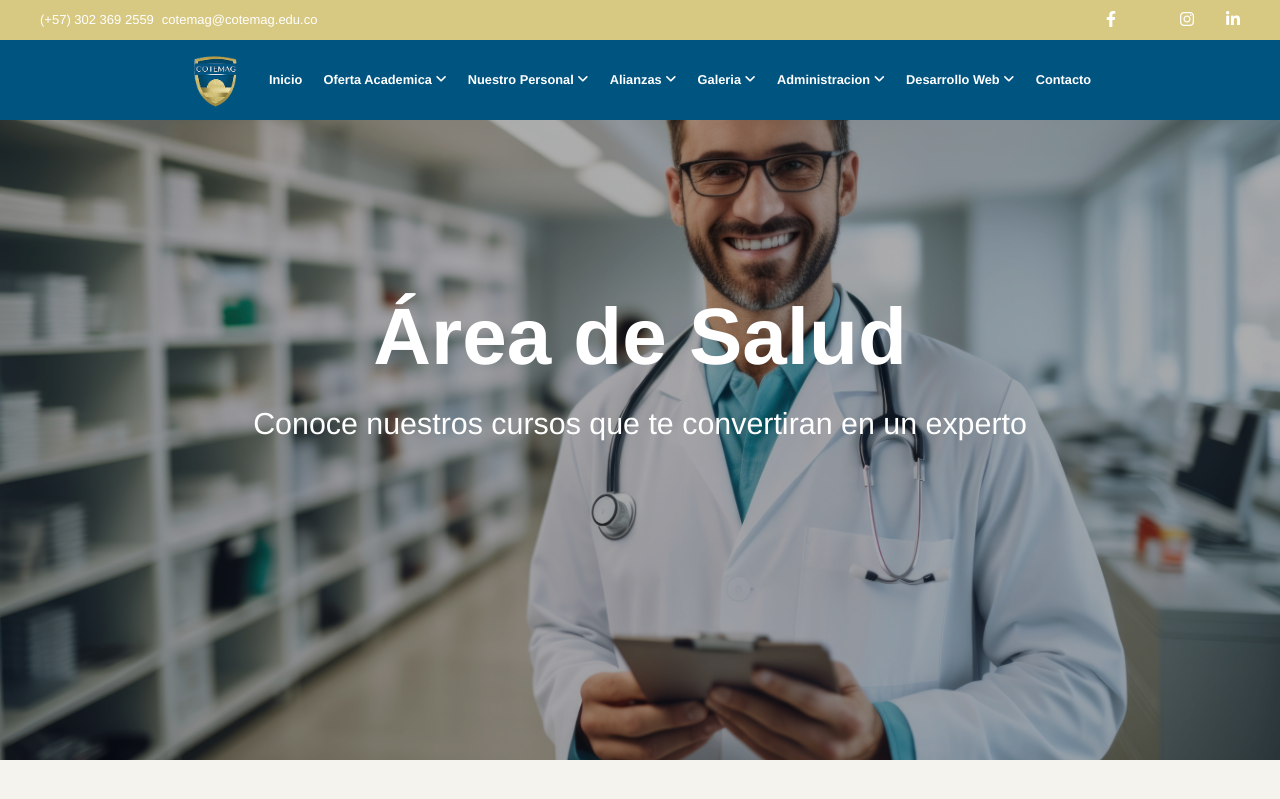
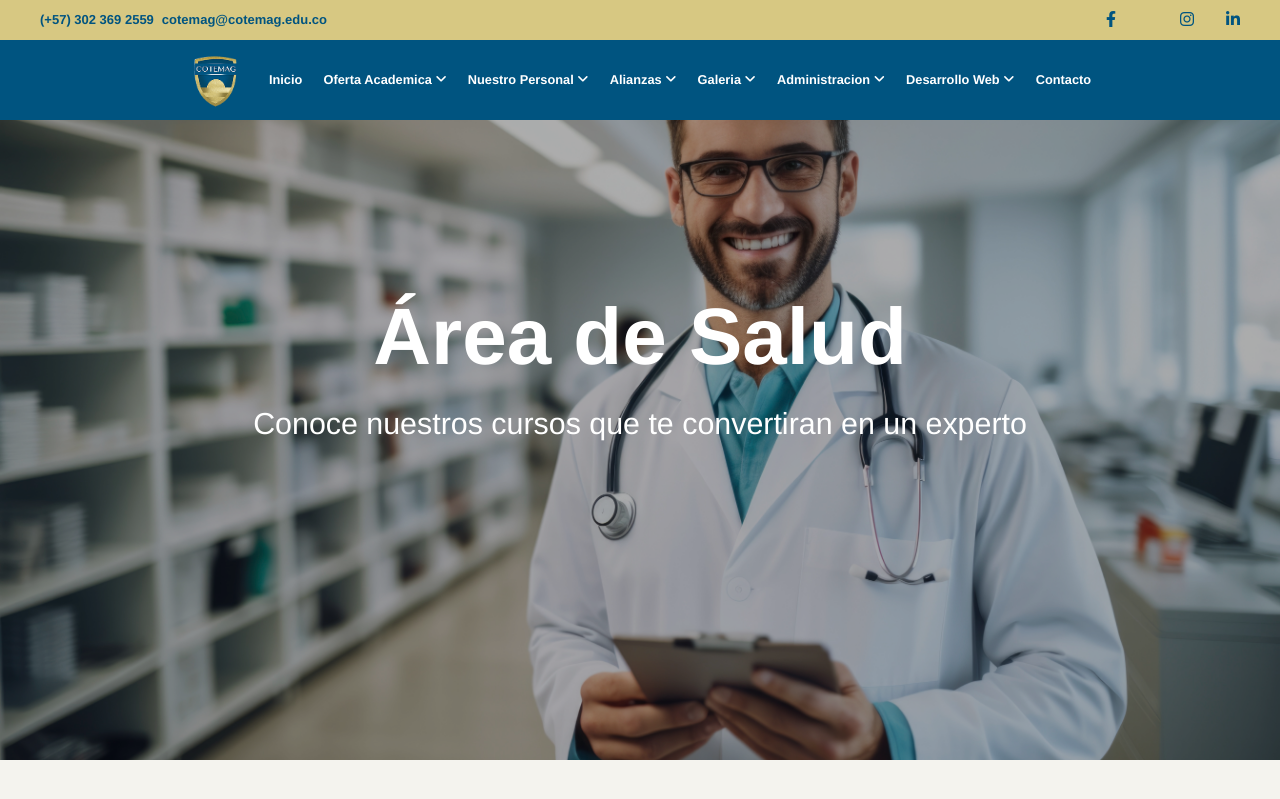
Before and after one commit to Stiven002/Cotemag, a PHP site: page /assets/pages/salud.php in a window 1280 px wide. Shown: the top 799 px of the page. Run offline with PHP 8.4, Linux system fonts and the light colour scheme.

Commit message:
Aplicamos weigh y transiciones a la barra de navegacion dorada de cotemag

```diff
--- a/css/menu-footer.css
+++ b/css/menu-footer.css
@@ -22,15 +22,17 @@
 .menu__top-contact{
     display: flex;
     gap: .5rem;
-    color: var(--white);
+    color: var(--secundari-color);
 }
 
 .contect__link{
     font-size: 13px;
+    font-weight: 600;
 }
 
 .contect__link:hover{
-    color: var(--font-color);
+    color: #ffffff;
+    transition: all .2s;
 }
 
 /* redes sociales */
@@ -46,12 +48,13 @@
 }
 
 .social__icon{
-    color: var(--white);
+    color: var(--secundari-color);
     font-size: 1rem;
 }
 
 .social__icon:hover{
     color: var(--font-color);
+    transition: all .2s;
 }
 
 
```
